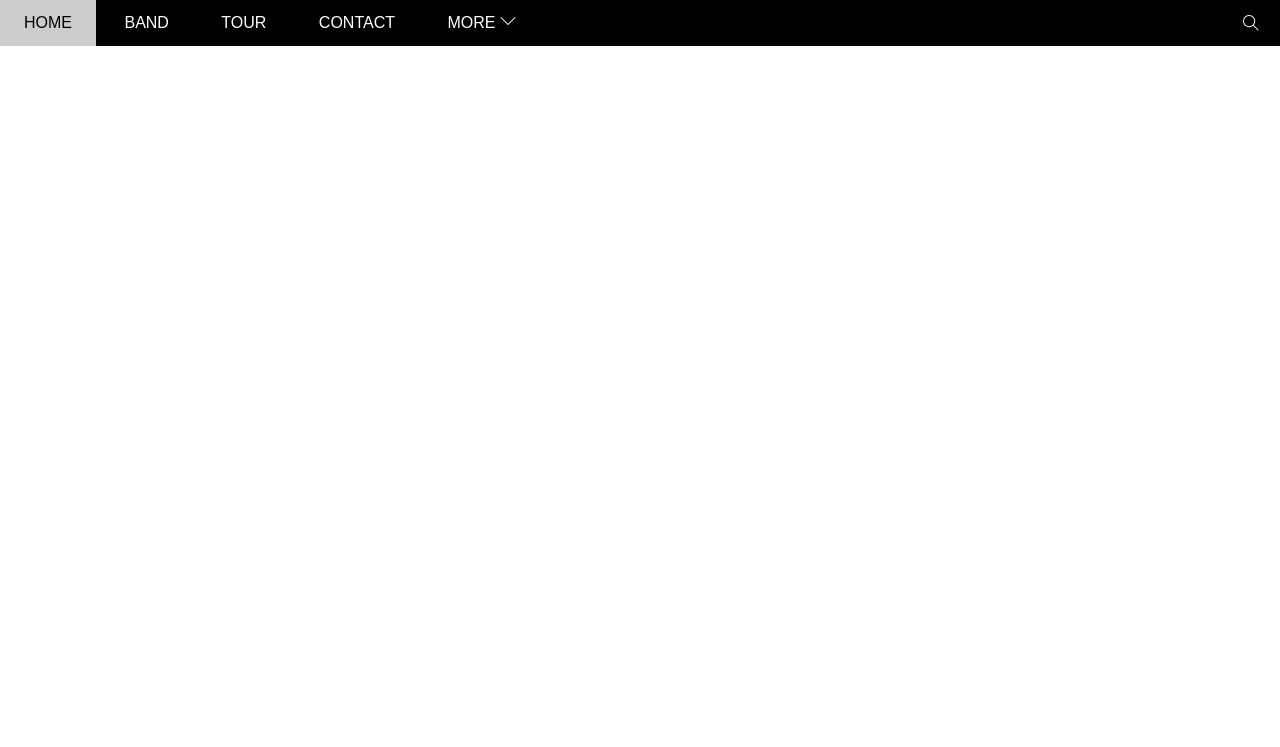
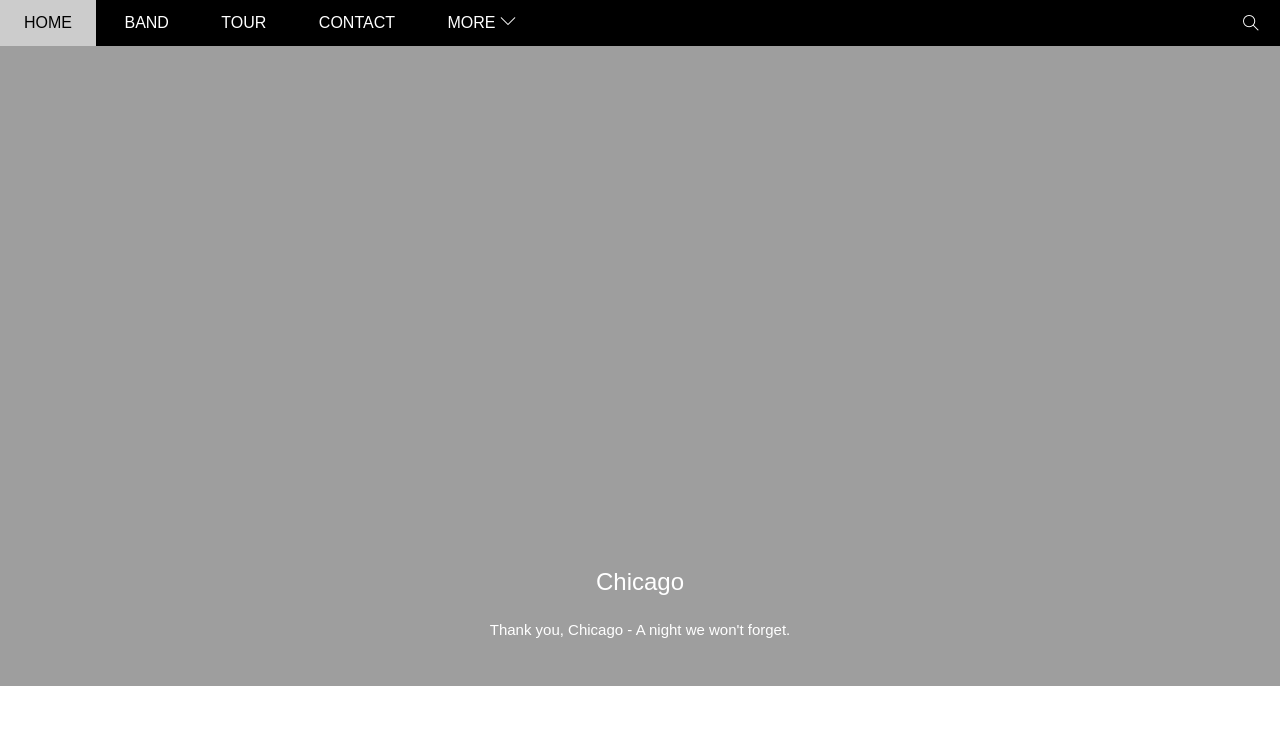
Before and after one commit to Pham-Truc/w3-the-band, a plain HTML site: page index.html in a window 1280 px wide. Shown: the top 747 px of the page. Drawn offline with Linux system fonts and the light colour scheme; the site is published under a folder, as on GitHub Pages, so addresses that start at the root find nothing.

Commit message:
update the band

```diff
--- a/assets/css/styles.css
+++ b/assets/css/styles.css
@@ -142,7 +142,7 @@ color: #000;
     position: relative;
     margin-top: 46px;
     padding-top: 50%;
-    background: url('/assets/img/slider.jpg') top center / cover no-repeat;
+    background: url('../img/slider.jpg') top center / cover no-repeat;
 
 }
 
```
